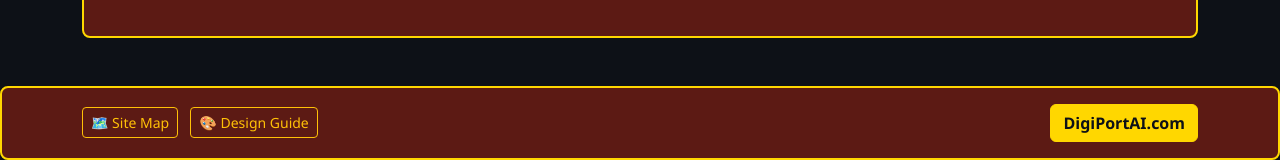
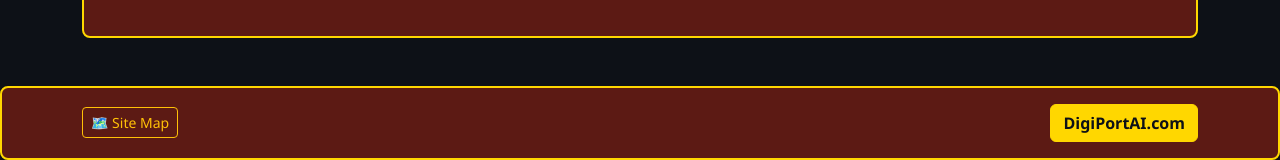
Before and after one commit to JASYTIONLINE/r91-juke-box, a website: page content/video/index.html in a window 1280 px wide. Shown: the part 1010-1170 px from the top of the page. Drawn offline with nearby package versions, Linux system fonts and the light colour scheme.

Commit message:
fix: remove unnecessary Links from footer

```diff
--- a/partials/footer.html
+++ b/partials/footer.html
@@ -4,11 +4,9 @@
 
     <!-- Left Buttons: Site Map + Design Guide -->
     <div class="mb-2 mb-md-0">
-      <a href="https://jasytionline.github.io/r91-juke-box/content/sitemap.html" class="btn btn-outline-warning btn-sm me-2">
+      <a href="https://jasytionline.github.io/r91-juke-box/content/sitemap.html"
+        class="btn btn-outline-warning btn-sm me-2">
         🗺️ Site Map
-      </a>
-      <a href="https://jasytionline.github.io/r91-juke-box/assets/style-guide.html" class="btn btn-outline-warning btn-sm">
-        🎨 Design Guide
       </a>
     </div>
 
```
